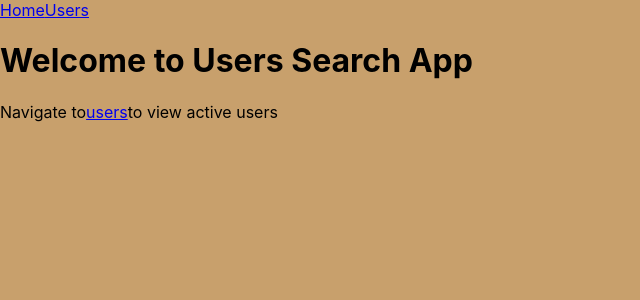
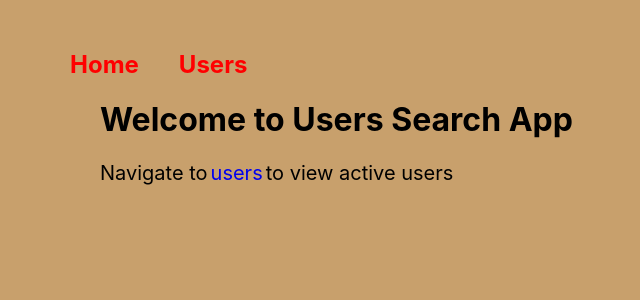
Before and after one commit to Bentike/repo-app, a React (Create React App) app: page / in a window 1280 px wide. Shown: the top 300 px of the page, without its empty margins (0-640 px from the left). Built offline with nearby package versions, Linux system fonts and the light colour scheme.

Commit message:
styled home page

```diff
--- a/src/Component/Styles/Home.css
+++ b/src/Component/Styles/Home.css
@@ -0,0 +1,34 @@
+.link{
+    padding: 20px;
+    color: red;
+    font-size: 24px;
+    text-decoration: none;
+    font-weight: bold;
+    transition: all ease-in-out .3s;
+}
+
+.link:hover{
+    text-decoration: underline;
+    color: rgb(125, 49, 62);
+}
+
+nav{
+    padding-top: 50px;
+    margin-left: 50px;
+}
+
+.home_div{
+    margin-left: 100px;
+}
+
+.homeText{
+    font-size: 20px;
+}
+
+a{
+    text-decoration: none;
+}
+
+span{
+    margin: 0 3px;
+}
```
